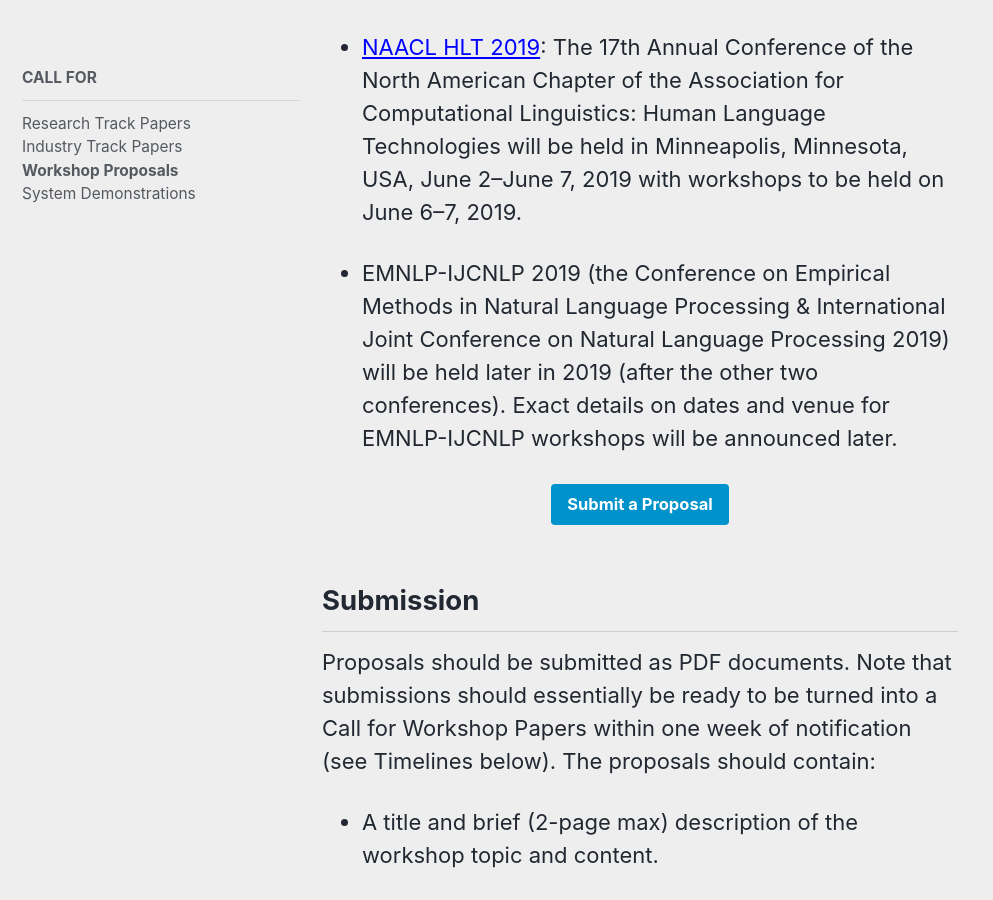
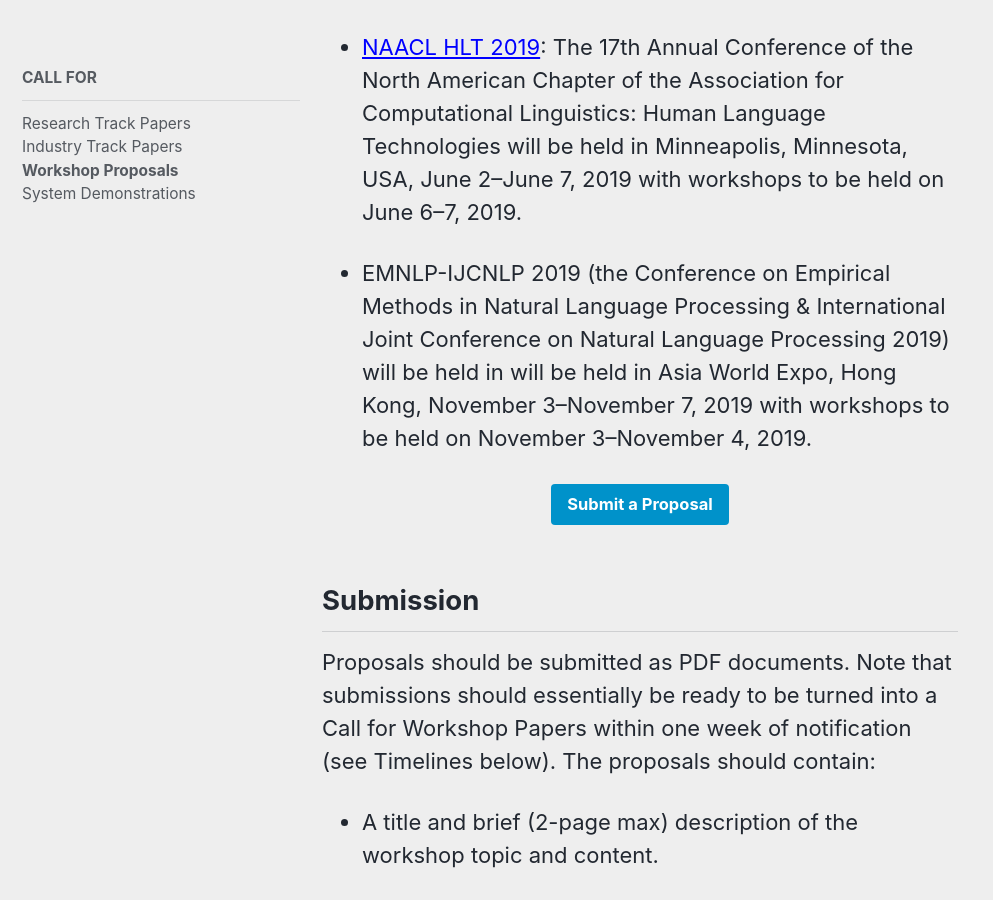
Before and after one commit to naacl-org/naacl-2021-website, a Jekyll site: the page built from _pages/calls/workshops.md, in a window 1280 px wide and 900 px high, scrolled down 835 px. Shown: the whole window, without its empty margins (0-993 px from the left). Built offline with Jekyll 4.4.1, drawn with Linux system fonts in a browser that asks for light colours; nearby versions of some CDN libraries; some of the changed text lies outside the part shown.

Commit message:
Update call for workshop proposals.

```diff
--- a/_pages/calls/workshops.md
+++ b/_pages/calls/workshops.md
@@ -19,7 +19,7 @@
 
 - [NAACL HLT 2019](http://naacl2019.org): The 17th Annual Conference of the North American Chapter of the Association for Computational Linguistics: Human Language Technologies will be held in Minneapolis, Minnesota, USA, June 2&ndash;June 7, 2019 with workshops to be held on June 6&ndash;7, 2019.
 
-- EMNLP-IJCNLP 2019 (the Conference on Empirical Methods in Natural Language Processing &  International Joint Conference on Natural Language Processing 2019) will be held later in 2019 (after the other two conferences). Exact details on dates and venue for EMNLP-IJCNLP workshops will be announced later.
+- EMNLP-IJCNLP 2019 (the Conference on Empirical Methods in Natural Language Processing &  International Joint Conference on Natural Language Processing 2019) will be held in will be held in Asia World Expo, Hong Kong, November 3&ndash;November 7, 2019 with workshops to be held on November 3&ndash;November 4, 2019.
 
 <div class="text-center">
 <a href="https://www.softconf.com/i/acl-workshops2019" target="_blank" class="btn btn--primary">Submit a Proposal</a>
@@ -157,8 +157,40 @@
 </table>
 
 ### EMNLP-IJCNLP
-
-TBA
+<table style="width: 90%">
+    <tbody>
+        <tr>
+            <td style="width: 40%;">First call for workshop papers</td>
+            <td style="width: 30%;">Friday</td>
+            <td>May 10, 2019</td>
+        </tr>
+        <tr>
+            <td style="width: 40%;">Second call for workshop papers</td>
+            <td style="width: 30%;">Friday</td>
+            <td>June 14, 2019</td>
+        </tr>
+        <tr>
+            <td>Workshop papers due</td>
+            <td>Friday</td>
+            <td>July 19, 2019</td>
+        </tr>
+        <tr>
+            <td>Notification of acceptance</td>
+            <td>Friday</td>
+            <td>August 16, 2019</td>
+        </tr>
+        <tr>
+          <td>Camera-ready papers due</td>
+          <td>Friday</td>
+          <td>September 6, 2019</td>
+        </tr>
+        <tr>
+          <td>Workshop dates</td>
+          <td>Sunday&ndash;Monday</td>
+          <td>November 3&ndash;4, 2019</td>
+        </tr>
+    </tbody>
+</table>
 
 ## Workshop Co-Chairs
 
```
Also changed, not shown: other parts of _pages/calls/workshops.md (+2 -1 lines), _pages/home.md (+3 -3 lines).
